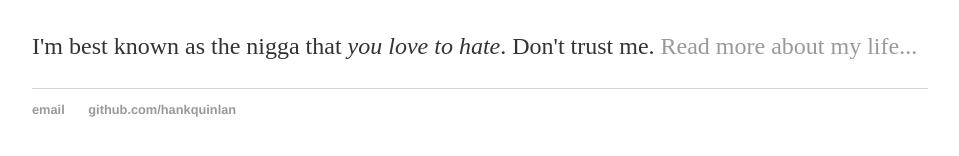
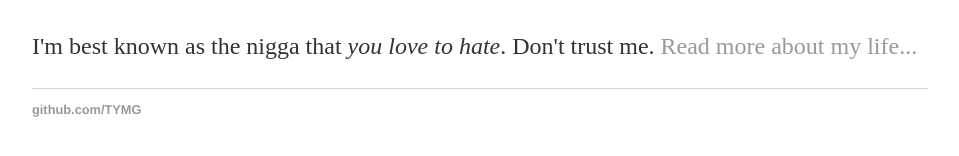
Before and after one commit to TYMG/tymg.github.io, a Jekyll site: the page built from index.html, in a window 1280 px wide. Shown: the part 167-323 px from the top of the page, without its empty margins (160-1119 px from the left). Built offline with Jekyll 4.4.1, drawn with Linux system fonts in a browser that asks for light colours.

Commit message:
Scrubbed

```diff
--- a/_layouts/default.html
+++ b/_layouts/default.html
@@ -21,8 +21,7 @@
 			</div><!-- /.container -->
 			<footer>
 	    		<ul>
-	        		<li><a href="mailto:hankquinlanhub@gmail.com">email</a></li>
-	        		<li><a href="https://github.com/hankquinlan">github.com/hankquinlan</a></li>
+	        		<li><a href="https://github.com/TYMG">github.com/TYMG</a></li>
 				</ul>
 			</footer>
 		</body>
```
